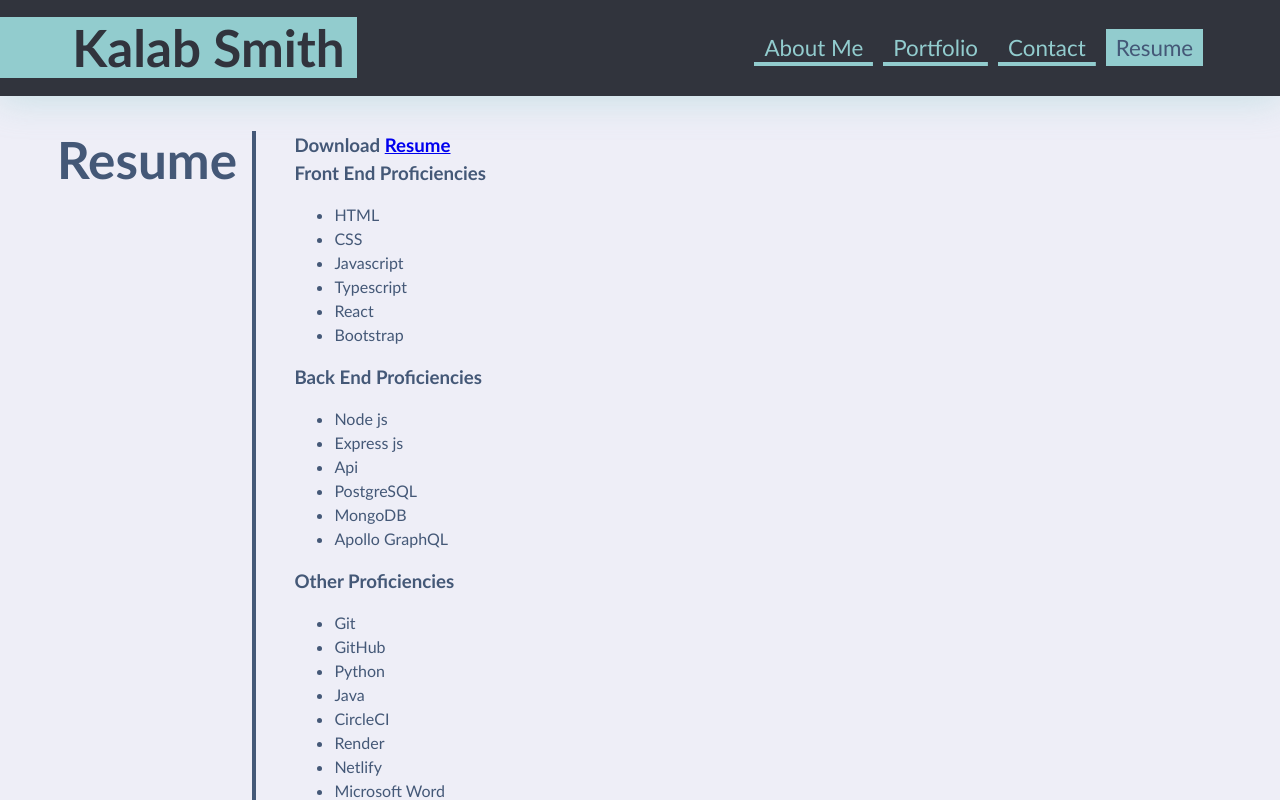
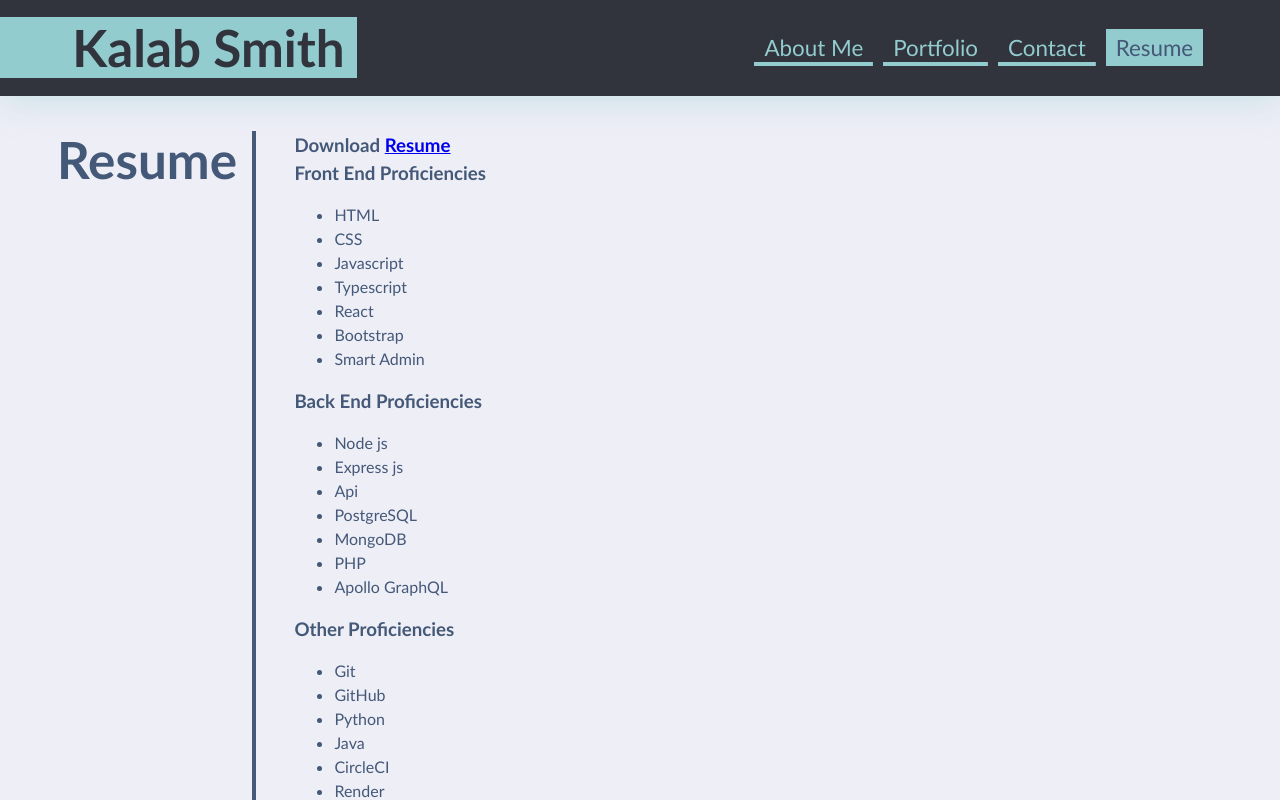
Before and after one commit to K-Lab-Code/My_Portfolio, a React (Vite) app: page /resume in a window 1280 px wide. Shown: the top 800 px of the page. Built offline with nearby package versions, Linux system fonts and the light colour scheme.

Commit message:
update resume

```diff
--- a/src/pages/ResumePage.jsx
+++ b/src/pages/ResumePage.jsx
@@ -13,6 +13,7 @@ export default function ResumePage() {
           <li>Typescript</li>
           <li>React</li>
           <li>Bootstrap</li>
+          <li>Smart Admin</li>
         </ul>
         <h3>Back End Proficiencies</h3>
         <ul>
@@ -21,6 +22,7 @@ export default function ResumePage() {
           <li>Api</li>
           <li>PostgreSQL</li>
           <li>MongoDB</li>
+          <li>PHP</li>
           <li>Apollo GraphQL</li>
         </ul>
         <h3>Other Proficiencies</h3>
```
Also changed, not shown: 1 other file (tests, documents, lock files or other folders).
